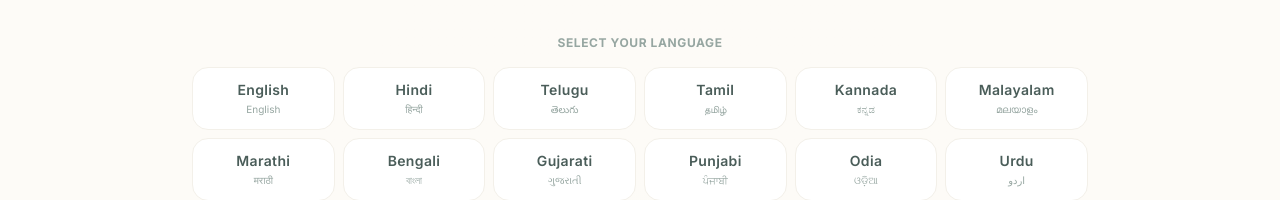
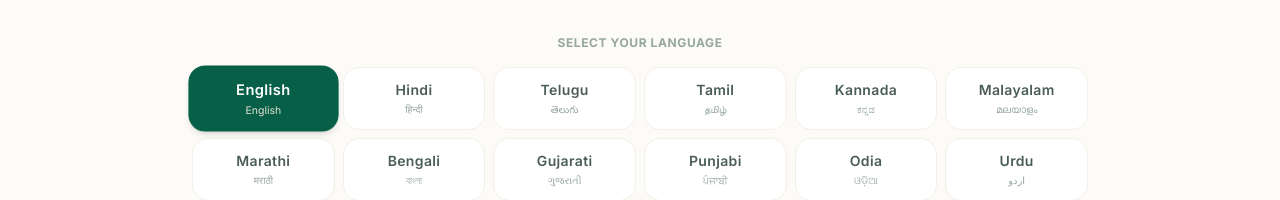
Before and after one commit to chapalaumesh209/Awaaz, a React (Vite) app: page / in a window 1280 px wide. Shown: the part 393-593 px from the top of the page. Built offline with nearby package versions, Linux system fonts and the light colour scheme; no server answers; the database is empty.

Commit message:
Pass currentLanguage prop to LandingView to enable active language highlight on landing page

```diff
--- a/src/App.tsx
+++ b/src/App.tsx
@@ -124,6 +124,7 @@ function AppContent() {
       case 'landing':
         return (
           <LandingView
+            currentLanguage={currentLanguage}
             setLanguage={handleLanguageChange}
             onNavigate={handleNavigate}
             activeUser={activeUser}
```
